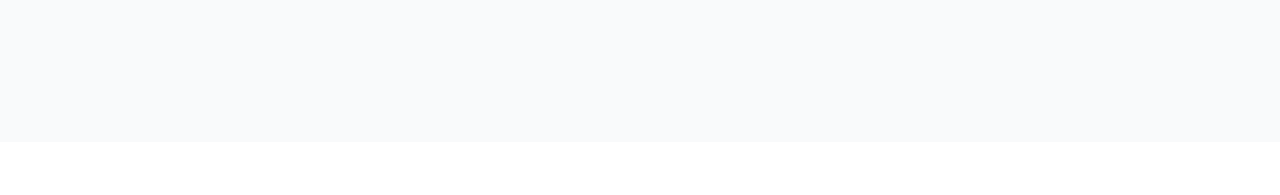
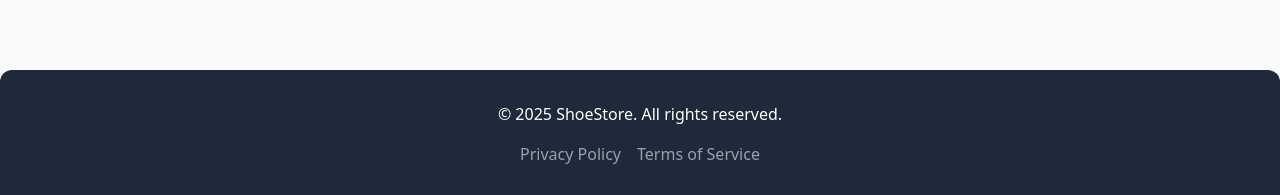
Before and after one commit to Dhana0313/Shoes-website, a React (Vite) app in the folder shoe-site/: page / in a window 1280 px wide. Shown: the part 658-853 px from the top of the page. Before the commit the page ends 800 px from the top, so only its background shows below. Built offline with nearby package versions, Linux system fonts and the light colour scheme.

Commit message:
Footer part

```diff
--- a/shoe-site/src/components/Footer/Footer.jsx
+++ b/shoe-site/src/components/Footer/Footer.jsx
@@ -2,7 +2,15 @@ import React from 'react'
 
 function Footer() {
   return (
-    <></>
+    <footer className="bg-gray-800 text-white py-8 px-6 sm:px-8 lg:px-12 mt-12 rounded-t-xl">
+        <div className="container mx-auto text-center">
+          <p>&copy; {new Date().getFullYear()} ShoeStore. All rights reserved.</p>
+          <div className="flex justify-center space-x-4 mt-4">
+            <a href="#" className="text-gray-400 hover:text-white transition duration-300">Privacy Policy</a>
+            <a href="#" className="text-gray-400 hover:text-white transition duration-300">Terms of Service</a>
+          </div>
+        </div>
+      </footer>
   )
 }
 
```
